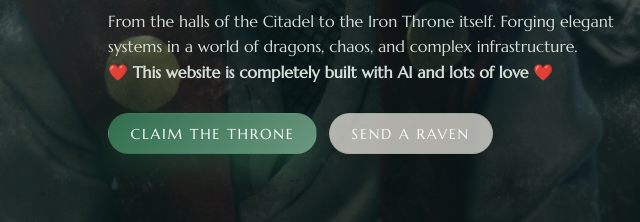
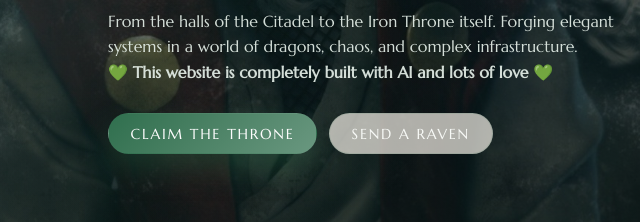
Before and after one commit to GhostlyPresence/iron-portfolio, a website: page index.html in a window 1280 px wide. Shown: the part 457-679 px from the top of the page, 276-916 px from the left. Drawn offline with Linux system fonts and the light colour scheme.

Commit message:
homepage change

```diff
--- a/index.html
+++ b/index.html
@@ -32,7 +32,7 @@
         <p class="hero__subtitle">
           From the halls of the Citadel to the Iron Throne itself.
           Forging elegant systems in a world of dragons, chaos, and complex infrastructure.<br>
-          <b> ❤️ This website is completely built with AI and lots of love ❤️</b>
+          <b> 💚 This website is completely built with AI and lots of love 💚</b>
         </p>
         <div class="hero__actions">
           <a href="projects.html" class="button button--primary"
```
